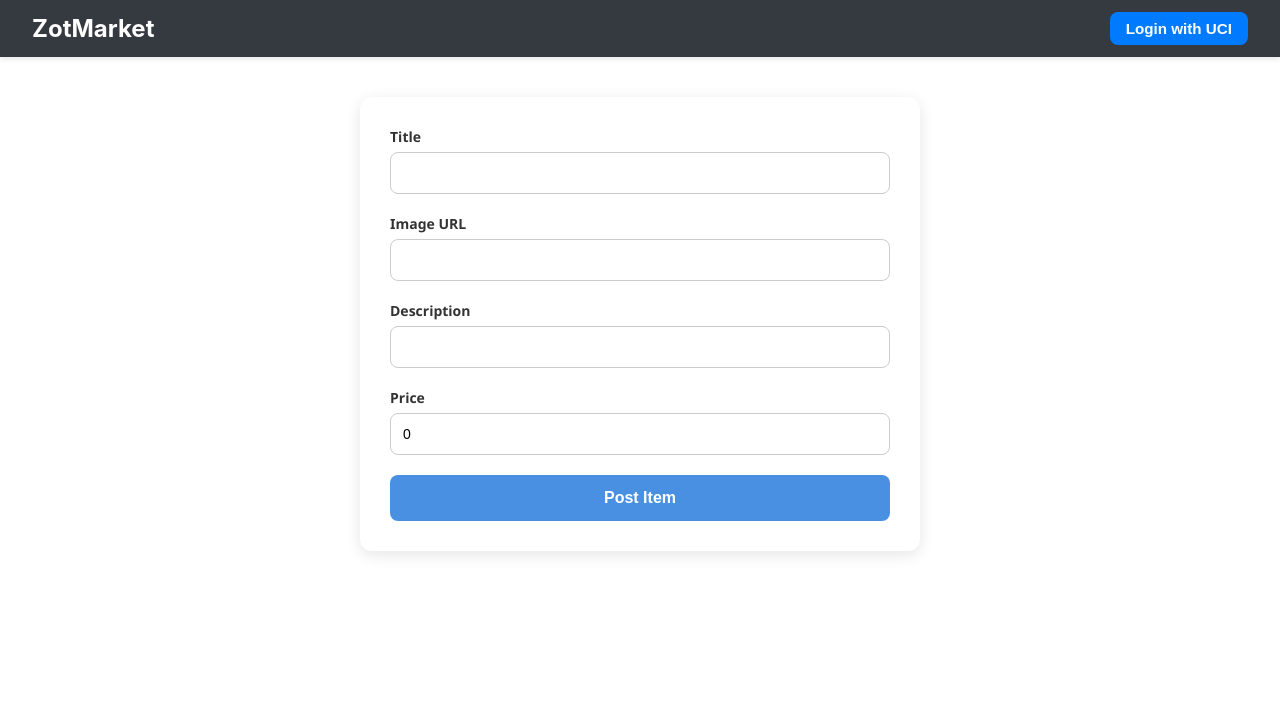
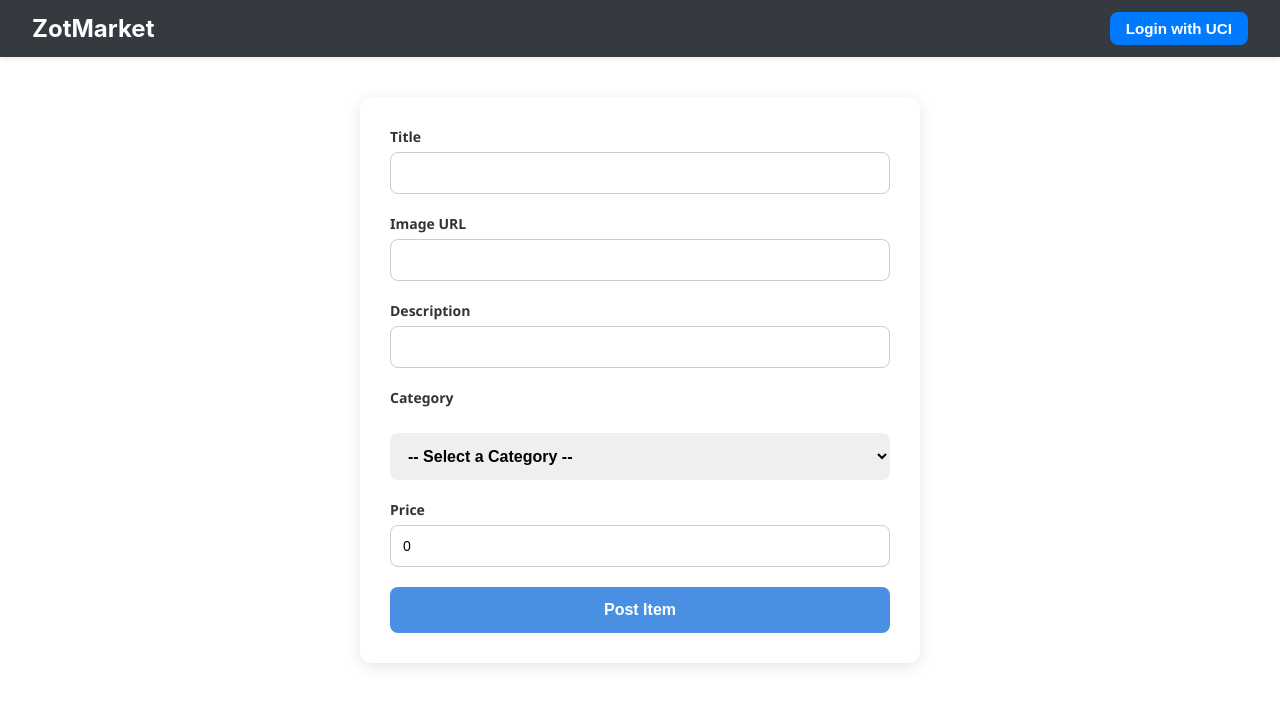
Before and after one commit to Pranav-Batra/ZotMarket, a React (Create React App) app in the folder client/: page /marketplace/new in a window 1280 px wide. Shown: the top 706 px of the page. Built offline with nearby package versions, Linux system fonts and the light colour scheme; no server answers.

Commit message:
added category type to items

```diff
--- a/client/src/forms/new_item.js
+++ b/client/src/forms/new_item.js
@@ -8,6 +8,7 @@ function NewPost() {
     const [imageUrl, setImageUrl] = useState('');
     const [description, setDescription] = useState('');
     const [price, setPrice] = useState(0);
+    const [category, setCategory] = useState('')
 
     const handleSubmit = async (e) => {
         e.preventDefault();
@@ -22,6 +23,7 @@ function NewPost() {
                     description,
                     status: "Available",
                     price,
+                    category
                 }),
             });
             if (!response.ok) {
@@ -49,6 +51,30 @@ function NewPost() {
                 Description
                 <input type="text" value={description} onChange={(e) => setDescription(e.target.value)} />
             </label>
+            <label for="category">
+                Category
+            </label>
+            <select
+            id="category"
+            value={category}
+            onChange={(e) => setCategory(e.target.value)}
+            >
+            <option value="">-- Select a Category --</option>
+            <option value="Clothing">Clothing</option>
+            <option value="Shoes">Shoes</option>
+            <option value="Furniture">Furniture</option>
+            <option value="Vehicles">Vehicles</option>
+            <option value="Electronics">Electronics</option>
+            <option value="Books">Books</option>
+            <option value="Appliances">Appliances</option>
+            <option value="Services">Services</option>
+            <option value="Houseware">Houseware</option>
+            <option value="Art">Art</option>
+            <option value="Collectors">Collectors</option>
+            <option value="Beauty">Beauty</option>
+            <option value="Meal-Swipes">Meal-Swipes</option>
+            <option value="Other">Other</option>
+            </select>
             <label>
                 Price
                 <input type="number" step="1" value={price} onChange={(e) => setPrice(e.target.value)} />
--- a/client/src/pages/marketplace_home.js
+++ b/client/src/pages/marketplace_home.js
@@ -17,6 +17,7 @@ export function Item({item})
             <div className="item-info">
                 <h2 className="item-title">{item.title}</h2>
                 <p className="item-price">${item.price}</p>
+                <p>{item.category}</p>
                 <p className="item-date">{new Date(item.created_at).toLocaleDateString()}</p>
                 <button className="view-button" onClick={handleOnClick}>
                     View in Detail
--- a/client/src/styles/NewItem.css
+++ b/client/src/styles/NewItem.css
@@ -20,7 +20,8 @@ label {
 }
 
 input[type="text"],
-input[type="number"] {
+input[type="number"],
+select {
     padding: 12px;
     border: 1px solid #ccc;
     border-radius: 8px;
@@ -30,7 +31,8 @@ input[type="number"] {
 }
 
 input[type="text"]:focus,
-input[type="number"]:focus {
+input[type="number"]:focus,
+select {
     outline: none;
     border-color: #4a90e2;
 }
@@ -39,6 +41,17 @@ input[type="submit"] {
     padding: 14px;
     background: #4a90e2;
     color: white;
+    font-weight: bold;
+    font-size: 16px;
+    border: none;
+    border-radius: 8px;
+    cursor: pointer;
+    transition: background 0.2s ease;
+}
+
+select {
+    padding: 14px;
+    color: black;
     font-weight: bold;
     font-size: 16px;
     border: none;
```
